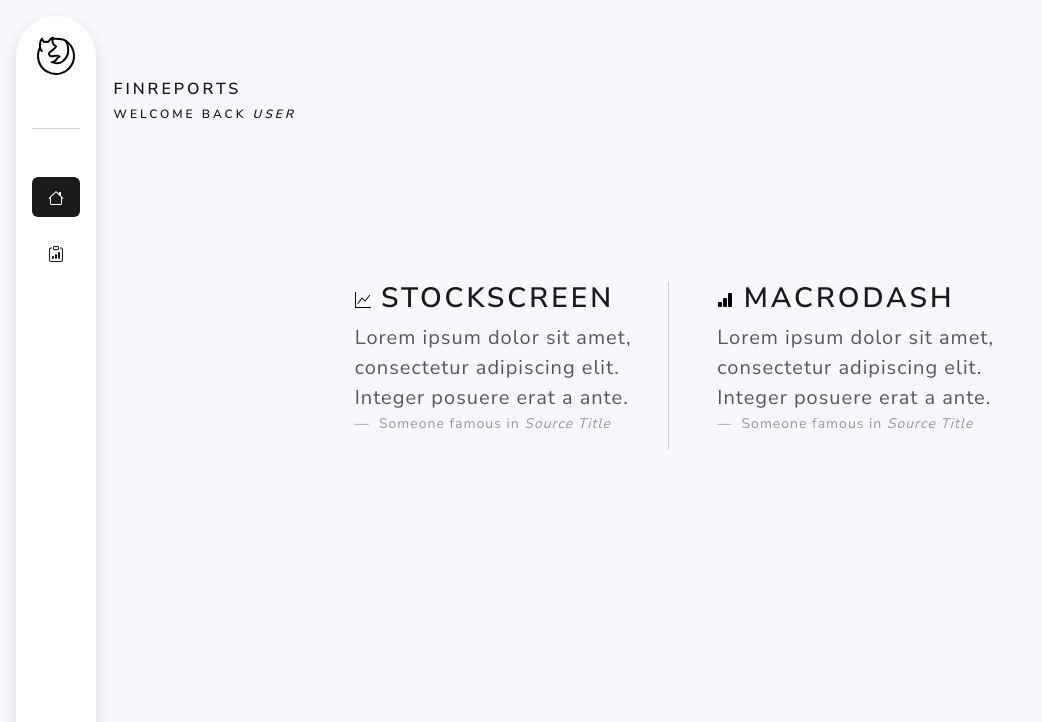
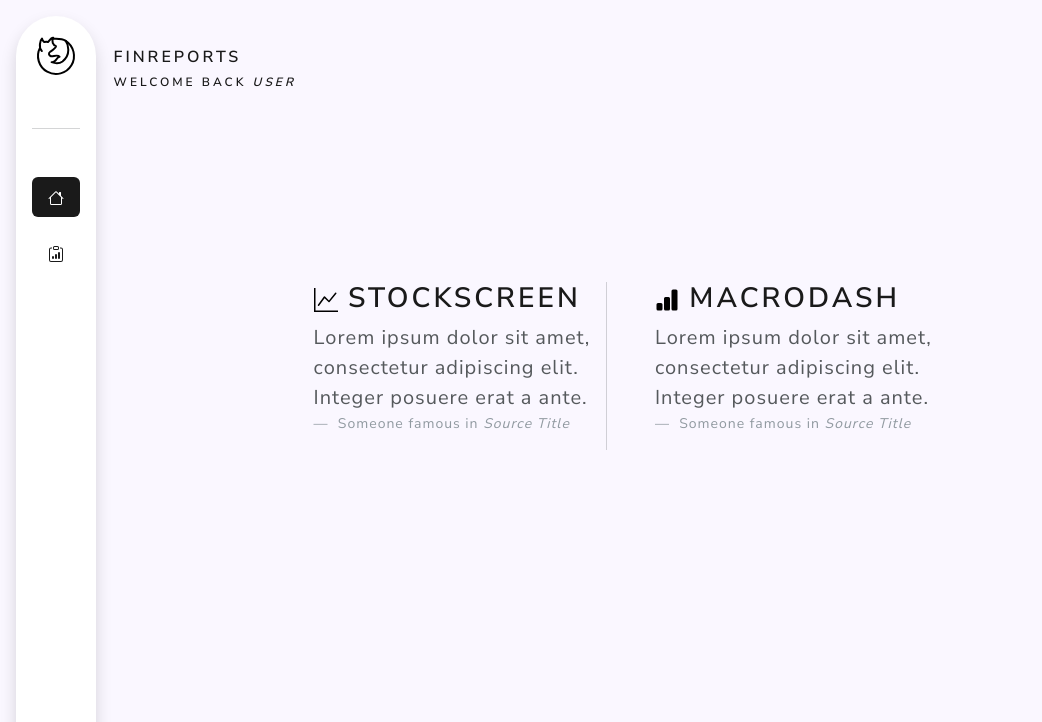
Before and after one commit to SimarMann/FinReports, a Flask app: template FinReports/templates/index.html in a window 1280 px wide. Shown: the top 722 px of the page, without its empty margins (0-1042 px from the left). Run offline with Flask 3, Linux system fonts and the light colour scheme; the template is opened without the code that fills it, so the values that code supplies are empty; parts of the project's set-up code (start-up, migrations or seed data) failed here and were passed over; some libraries are stand-ins or nearby versions.

Commit message:
HTML/CSS: minor changes
 Scale up size from 16x16 to 24x24 for dashboard description icons on homepage
 Add margin on div containers for homepage
 Organize style.css file to display styles by page
 position & size change for dashboard description article on homepage
 Add border radius to OHLC chart in stockscreen view

```diff
--- a/FinReports/static/css/style.css
+++ b/FinReports/static/css/style.css
@@ -1,3 +1,4 @@
+/* Shared Styles */
 .grid-nav {
     grid-area: nav;
 }
@@ -27,16 +28,20 @@
     margin-left: 2rem;
 }
 
+/* Homepage Styles */
 .quote-size {
-    width: 25%;
+    width: 100%;
 }
 
 .flex-div {
     display: flex;
     flex-direction: row;
     flex-wrap: nowrap;
-    justify-content: center;
+    padding: 2rem 2rem 2rem 4rem;
+    width: 60%;
+    margin-left: 10rem;
 }
+
 .mt-6 {
     margin-top: 5rem;
 
@@ -45,3 +50,9 @@
 .mt-7 {
     margin-top: 10rem;
 }
+
+/* StockScreen Styles */
+
+.main-svg {
+    border-radius: 2rem;
+}
--- a/FinReports/templates/index.html
+++ b/FinReports/templates/index.html
@@ -2,14 +2,14 @@
 {% block title %}Home{% endblock %}
 {% block header %}{% endblock %}
 {% block content %}
-<div class="mt-6 ms-4">
+<div class="mt-5 ms-4">
 <h5>FinReports</h5>
 <h6>Welcome Back <span><em>User</em></span></h6>
 </div>
-<div class="flex-div mt-7">
+<div class="flex-div mt-7 mb-3 ">
     <article class="quote-size">
       <h2>
-        <svg xmlns="http://www.w3.org/2000/svg" width="16" height="16" fill="black" class="bi bi-graph-up" viewBox="0 0 16 16">
+        <svg xmlns="http://www.w3.org/2000/svg" width="24" height="24" fill="black" class="bi bi-graph-up" viewBox="0 0 16 16">
             <path fill-rule="evenodd" d="M0 0h1v15h15v1H0V0Zm14.817 3.113a.5.5 0 0 1 .07.704l-4.5 5.5a.5.5 0 0 1-.74.037L7.06 6.767l-3.656 5.027a.5.5 0 0 1-.808-.588l4-5.5a.5.5 0 0 1 .758-.06l2.609 2.61 4.15-5.073a.5.5 0 0 1 .704-.07Z"/>
           </svg>
          StockScreen
@@ -25,7 +25,7 @@
     <div class="vr ms-3 me-5"></div>
     <article class="quote-size">
         <h2>
-            <svg xmlns="http://www.w3.org/2000/svg" width="16" height="16" fill="black" class="bi bi-bar-chart-fill" viewBox="0 0 16 16">
+            <svg xmlns="http://www.w3.org/2000/svg" width="24" height="24" fill="black" class="bi bi-bar-chart-fill" viewBox="0 0 16 16">
               <path d="M1 11a1 1 0 0 1 1-1h2a1 1 0 0 1 1 1v3a1 1 0 0 1-1 1H2a1 1 0 0 1-1-1v-3zm5-4a1 1 0 0 1 1-1h2a1 1 0 0 1 1 1v7a1 1 0 0 1-1 1H7a1 1 0 0 1-1-1V7zm5-5a1 1 0 0 1 1-1h2a1 1 0 0 1 1 1v12a1 1 0 0 1-1 1h-2a1 1 0 0 1-1-1V2z" />
             </svg> MacroDash
         </h2>
```
